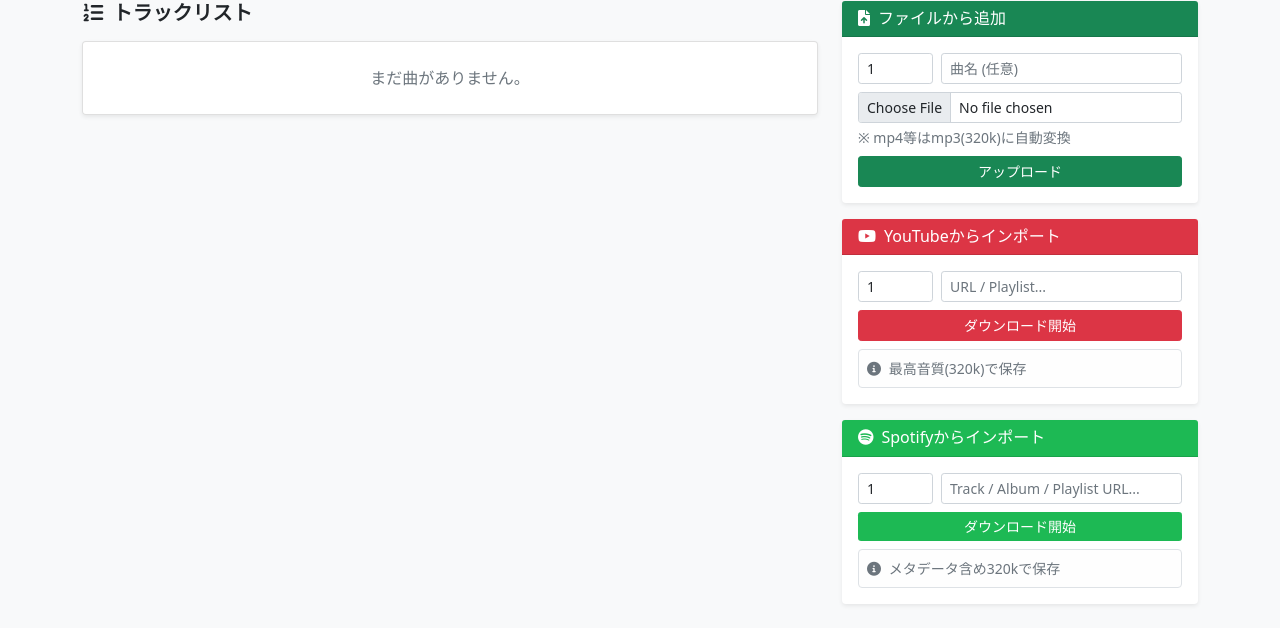
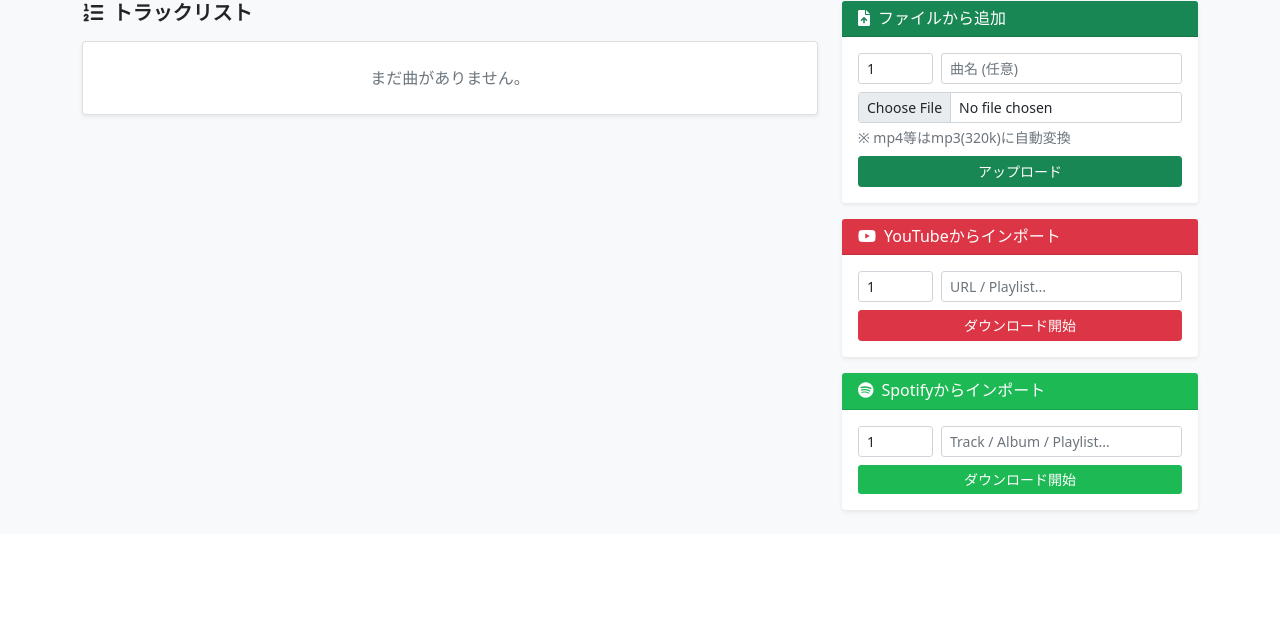
Before and after one commit to yuki-appdevorg/Music_Server_SpotifySupport, a Flask app: template templates/album.html in a window 1280 px wide. Shown: the part 295-923 px from the top of the page. After the commit the page ends 808 px from the top, so only its background shows below. Run offline with Flask 3, Linux system fonts and the light colour scheme; the template is opened without the code that fills it, so the values that code supplies are empty.

Commit message:
Update album.html

```diff
--- a/templates/album.html
+++ b/templates/album.html
@@ -36,7 +36,6 @@
             </div>
         </div>
 
-        <!-- 一括再試行ボタン (エラーがある場合のみ表示) -->
         {% set error_count = album.tracks | selectattr("status", "equalto", "error") | list | length %}
         {% if error_count > 0 %}
         <div class="alert alert-warning d-flex justify-content-between align-items-center">
@@ -49,7 +48,6 @@
 
         <div class="row g-4">
             <div class="col-lg-4 order-lg-2">
-                <!-- File Upload -->
                 <div class="card mb-3 border-0 shadow-sm">
                     <div class="card-header bg-success text-white">
                         <h6 class="mb-0"><i class="fas fa-file-upload me-2"></i>ファイルから追加</h6>
@@ -73,7 +71,6 @@
                     </div>
                 </div>
 
-                <!-- YouTube Import -->
                 <div class="card mb-3 border-0 shadow-sm">
                     <div class="card-header bg-danger text-white">
                         <h6 class="mb-0"><i class="fab fa-youtube me-2"></i>YouTubeからインポート</h6>
@@ -91,13 +88,9 @@
                                 <button class="btn btn-danger btn-sm w-100">ダウンロード開始</button>
                             </div>
                         </form>
-                        <div class="alert alert-light border mt-2 mb-0 p-2 small text-muted">
-                            <i class="fas fa-info-circle me-1"></i> 最高音質(320k)で保存
-                        </div>
                     </div>
                 </div>
 
-                <!-- Spotify Import -->
                 <div class="card border-0 shadow-sm">
                     <div class="card-header bg-success text-white" style="background-color: #1DB954 !important;">
                         <h6 class="mb-0"><i class="fab fa-spotify me-2"></i>Spotifyからインポート</h6>
@@ -109,15 +102,12 @@
                                 <input type="number" name="track_number" class="form-control form-control-sm" placeholder="#" value="{{ album.tracks|length + 1 }}">
                             </div>
                             <div class="col-9">
-                                <input type="url" name="url" class="form-control form-control-sm" placeholder="Track / Album / Playlist URL..." required>
+                                <input type="url" name="url" class="form-control form-control-sm" placeholder="Track / Album / Playlist..." required>
                             </div>
                             <div class="col-12 mt-2">
                                 <button class="btn btn-success btn-sm w-100" style="background-color: #1DB954; border:none;">ダウンロード開始</button>
                             </div>
                         </form>
-                        <div class="alert alert-light border mt-2 mb-0 p-2 small text-muted">
-                            <i class="fas fa-info-circle me-1"></i> メタデータ含め320kで保存
-                        </div>
                     </div>
                 </div>
             </div>
@@ -137,7 +127,7 @@
                                 {% if track.status == 'downloading' or track.status == 'pending' %}
                                     <div class="text-primary small mt-1">
                                         <div class="spinner-border spinner-border-sm me-1" role="status"></div>
-                                        処理中... (更新して確認)
+                                        処理中...
                                     </div>
                                 {% elif track.status == 'error' %}
                                     <div class="text-danger small mt-1">
@@ -164,16 +154,14 @@
                             </form>
                             {% endif %}
 
-                            {% if track.status == 'completed' or track.status == 'error' %}
+                            <!-- Delete and Edit buttons are always visible now -->
                             <button class="btn btn-sm btn-outline-secondary" data-bs-toggle="modal" data-bs-target="#editTrack{{ track.id }}"><i class="fas fa-pen"></i></button>
                             <form action="/admin/artist/{{ artist.id }}/album/{{ album.id }}/track/{{ track.id }}/delete" method="post" onsubmit="return confirm('削除しますか？');">
                                 <button class="btn btn-sm btn-outline-danger"><i class="fas fa-trash"></i></button>
                             </form>
-                            {% endif %}
                         </div>
                     </div>
 
-                    {% if track.status != 'downloading' and track.status != 'pending' %}
                     <div class="modal fade" id="editTrack{{ track.id }}" tabindex="-1">
                         <div class="modal-dialog">
                             <form class="modal-content" action="/admin/artist/{{ artist.id }}/album/{{ album.id }}/track/{{ track.id }}/edit" method="post">
@@ -191,7 +179,6 @@
                             </form>
                         </div>
                     </div>
-                    {% endif %}
                     {% else %}
                     <div class="list-group-item text-center text-muted py-4">まだ曲がありません。</div>
                     {% endfor %}
```
